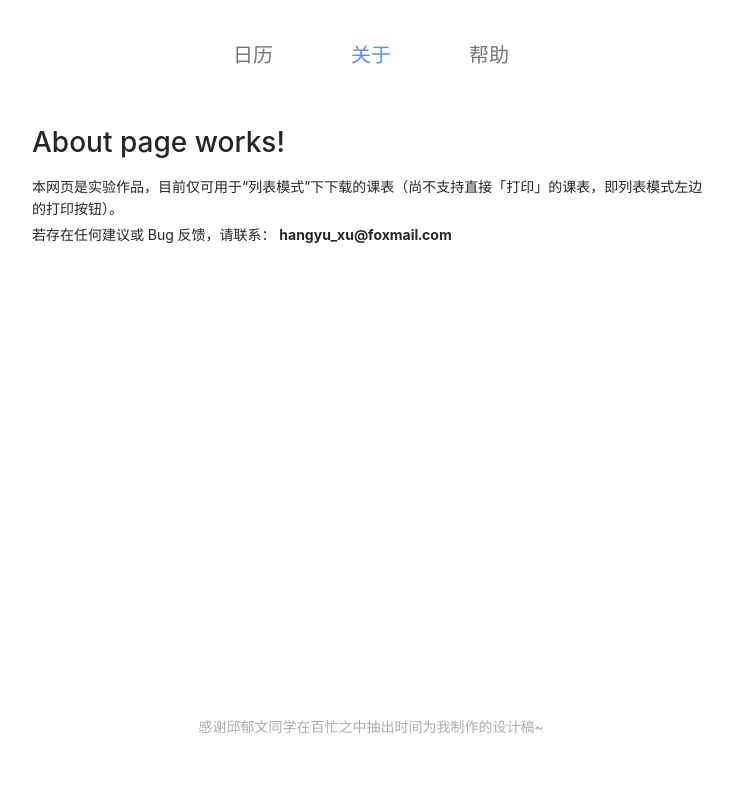
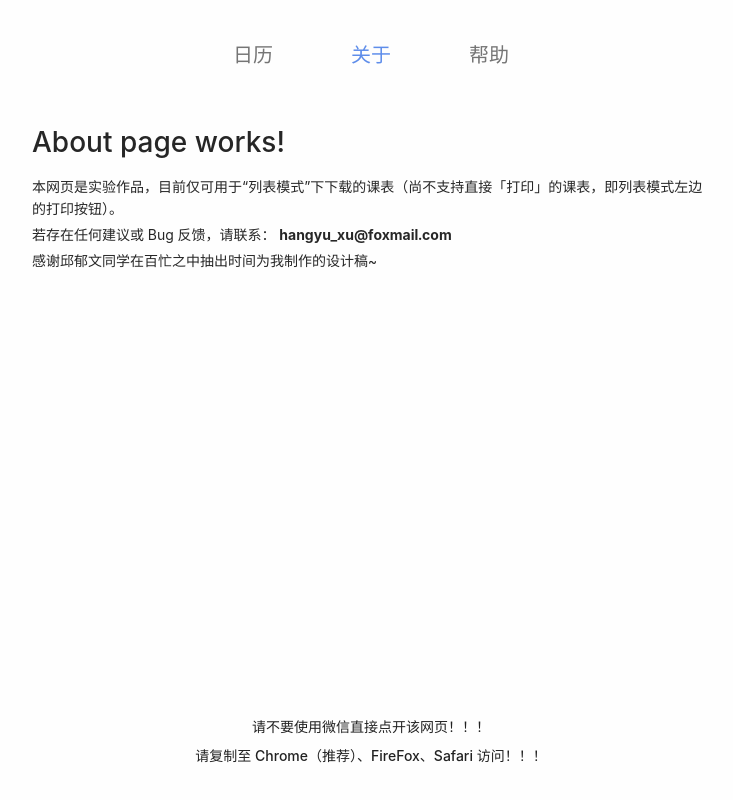
Before and after one commit to willx12123/schedule-calendar-cuc, a Vue app: page /#/about in a window 1280 px wide. Shown: the whole page, without its empty margins (269-1002 px from the left). Built offline with nearby package versions, Linux system fonts and the light colour scheme; what ics-in-browser would draw is missing.

Commit message:
feat: Add attention about explorer.

```diff
--- a/src/App.vue
+++ b/src/App.vue
@@ -5,9 +5,8 @@
       <router-view />
     </main>
     <footer>
-      <p>
-        感谢邱郁文同学在百忙之中抽出时间为我制作的设计稿~
-      </p>
+      <h1>请不要使用微信直接点开该网页！！！</h1>
+      <h1>请复制至 Chrome（推荐）、FireFox、Safari 访问！！！</h1>
     </footer>
   </div>
 </template>
@@ -54,10 +53,14 @@ export default defineComponent({
     width: 100%;
     padding-top: 16px;
 
-    > p {
-      text-align: center;
-      color: rgba(0, 0, 0, 0.32);
+    display: flex;
+    flex-direction: column;
+
+    text-align: center;
+
+    > h1 {
       font-size: 14px;
+      color: rgba(0, 0, 0, 0.87);
     }
   }
 }
--- a/src/views/About.vue
+++ b/src/views/About.vue
@@ -8,6 +8,9 @@
       <p>
         若存在任何建议或 Bug 反馈，请联系：
         <strong>hangyu_xu@foxmail.com</strong>
+      </p>
+      <p>
+        感谢邱郁文同学在百忙之中抽出时间为我制作的设计稿~
       </p>
     </div>
   </div>
```
